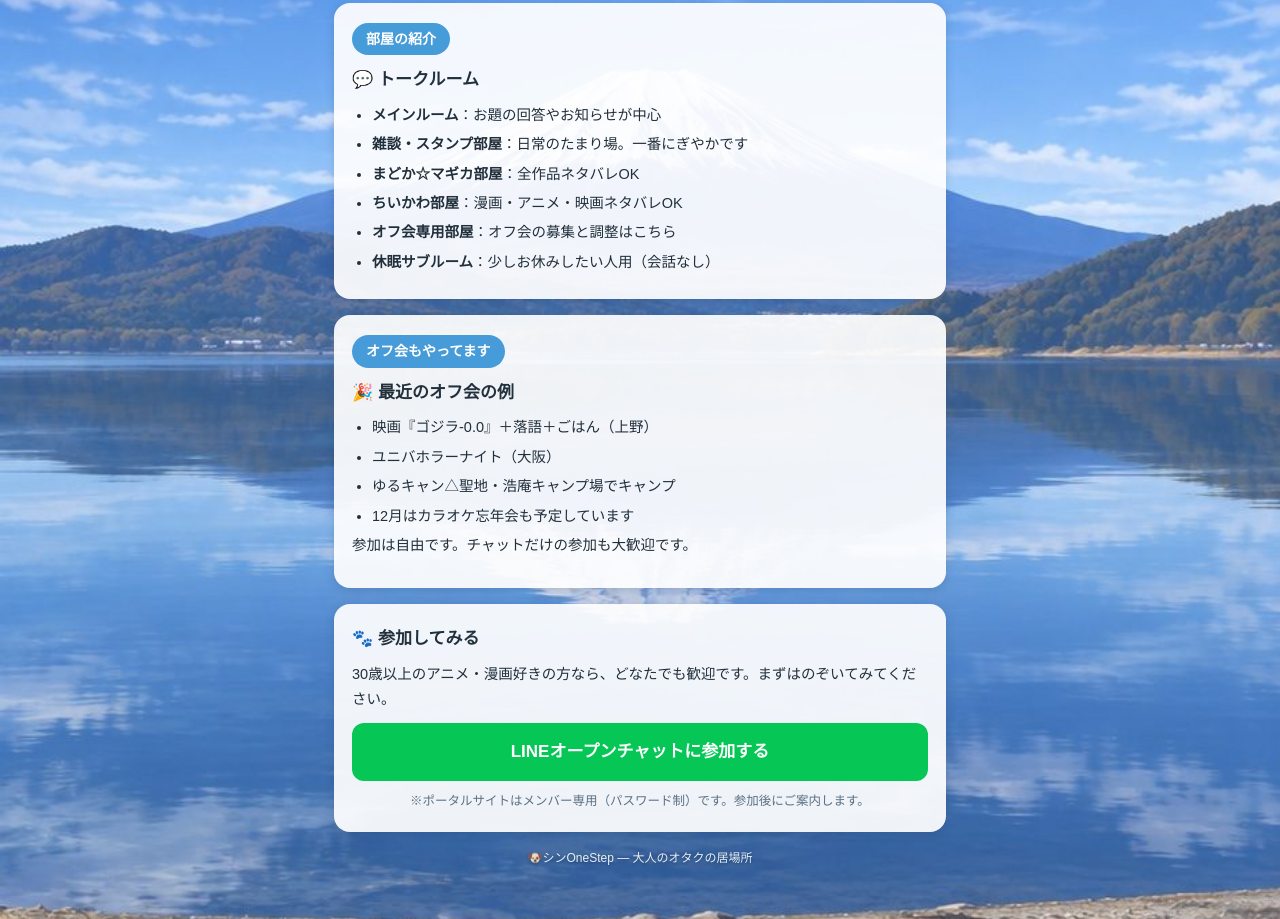
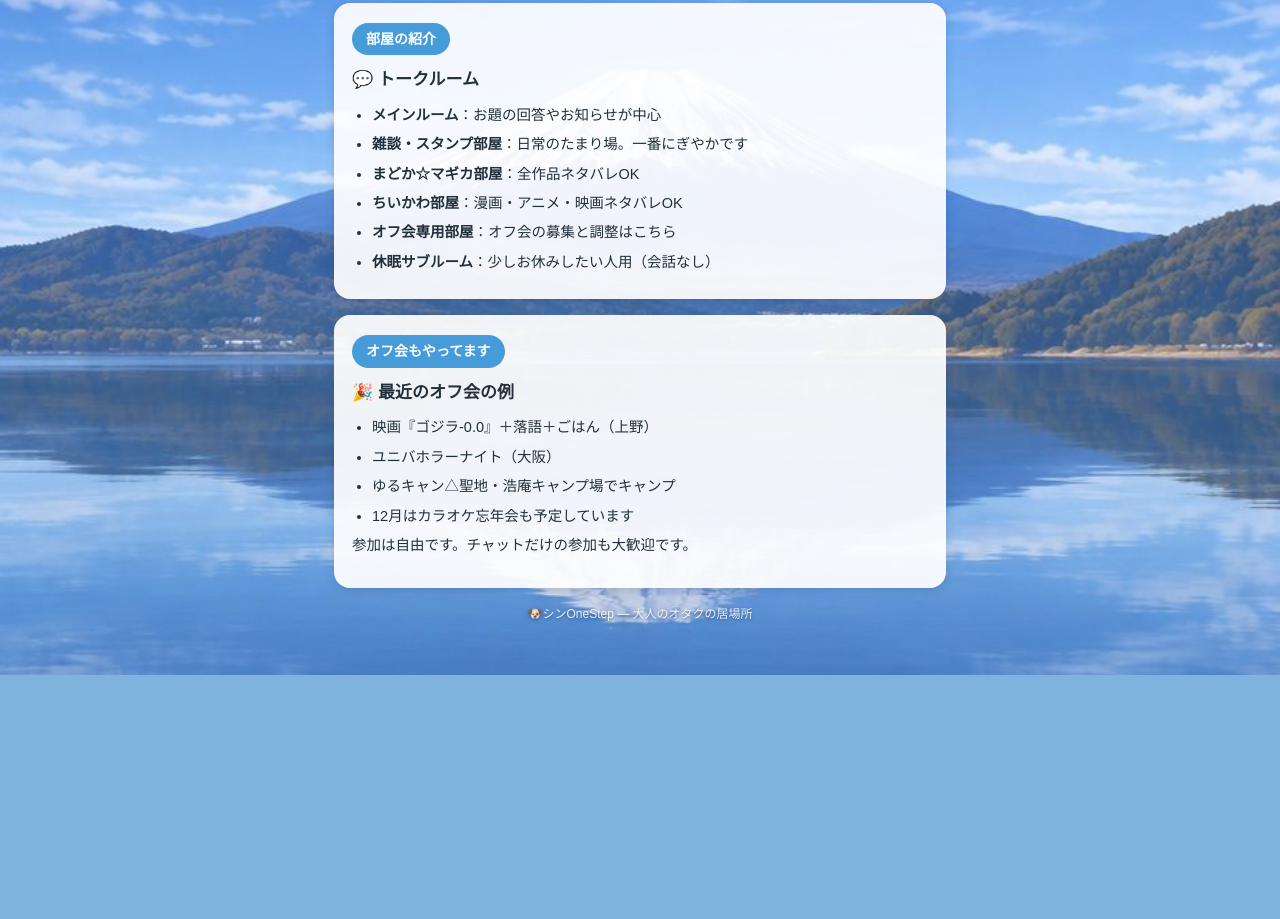
Before and after one commit to ShinsuteWeb/shin-onestep-portal, a plain HTML site: page about.html in a window 1280 px wide. Shown: the part 878-1797 px from the top of the page. After the commit the page ends 1553 px from the top, so only its background shows below. Drawn offline with Linux system fonts and the light colour scheme.

Commit message:
紹介ページから参加ボタンのセクションを削除

```diff
--- a/about.html
+++ b/about.html
@@ -119,13 +119,6 @@
     <p>参加は自由です。チャットだけの参加も大歓迎です。</p>
   </section>
 
-  <section class="panel">
-    <h2>🐾 参加してみる</h2>
-    <p>30歳以上のアニメ・漫画好きの方なら、どなたでも歓迎です。まずはのぞいてみてください。</p>
-    <a class="join" href="https://line.me/ti/g2/qW65a-3QnrfdJMBz_s1s_BJCl8vq5vKN4tZOxg">LINEオープンチャットに参加する</a>
-    <p class="note">※ポータルサイトはメンバー専用（パスワード制）です。参加後にご案内します。</p>
-  </section>
-
   <p class="foot">🐶シンOneStep ― 大人のオタクの居場所</p>
 
 </div>
```
